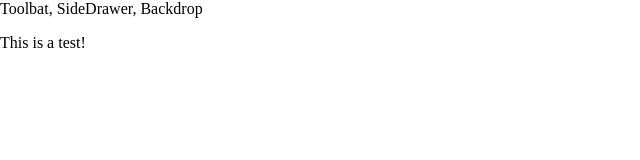
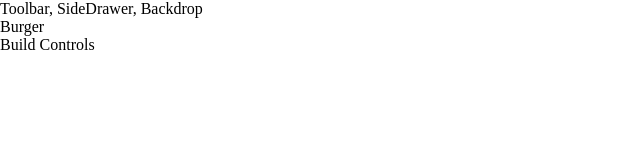
Before and after one commit to jfboismenu/react-course, a React app: page / in a window 1280 px wide. Shown: the top 160 px of the page, without its empty margins (0-640 px from the left). Built offline with nearby package versions, Linux system fonts and the light colour scheme.

Commit message:
basic layout

```diff
--- a/src/App.js
+++ b/src/App.js
@@ -1,11 +1,12 @@
 import React, { Component } from 'react';
 import Layout from './components/Layout/Layout'
+import BurgerBuilder from './containers/BurgerBuilder/BurgerBuilder'
 
 class App extends Component {
   render() {
     return (
       <Layout>
-        <p>This is a test!</p>
+        <BurgerBuilder/>
       </Layout>
     );
   }
--- /dev/null
+++ b/src/components/Layout/Layout.css
@@ -0,0 +1,3 @@
+.Content {
+    margin-top: 16px;
+}
--- a/src/components/Layout/Layout.js
+++ b/src/components/Layout/Layout.js
@@ -1,13 +1,17 @@
-import React from 'react'
-import Aux from '../../hoc/Aux'
+import React from 'react';
+import Aux from '../../hoc/Aux';
+import classes from './Layout.css';
 
-const layout = ( props ) => (
-    <Aux>
-        <div>Toolbat, SideDrawer, Backdrop</div>
-        <main>
-            {props.children}
-        </main>
-    </Aux>
-)
+const layout = ( props ) => {
+    console.log(classes)
+    return (
+        <Aux>
+            <div>Toolbar, SideDrawer, Backdrop</div>
+            <main className={classes.Content}>
+                {props.children}
+            </main>
+        </Aux>
+    );
+}
 
 export default layout;
--- /dev/null
+++ b/src/containers/BurgerBuilder/BurgerBuilder.js
@@ -0,0 +1,17 @@
+import React, { Component } from 'react'
+import Aux from '../../hoc/Aux'
+
+
+class BurgerBuilder extends Component {
+    render () {
+        return (
+            <Aux>
+                <div>Burger</div>
+                <div>Build Controls</div>
+            </Aux>
+
+        );
+    }
+}
+
+export default BurgerBuilder;
```
